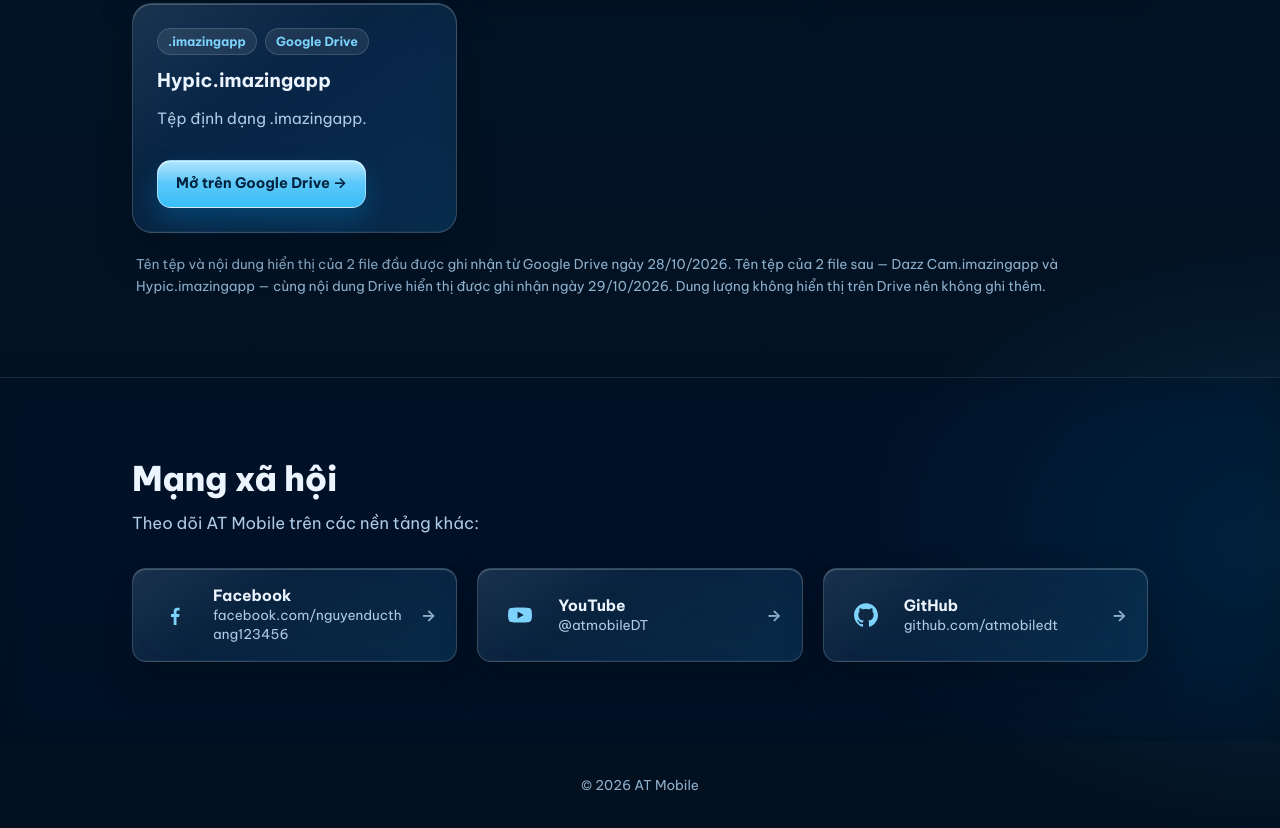
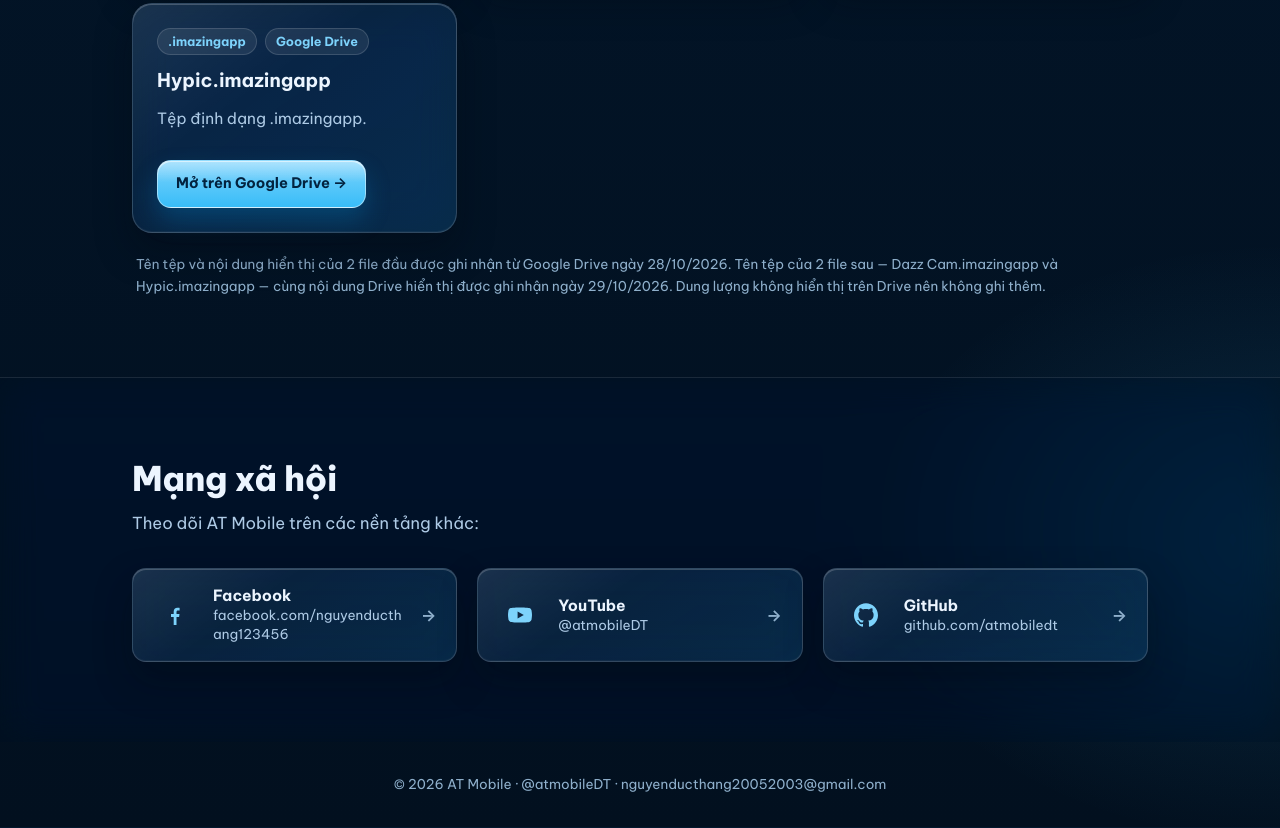
Before and after one commit to atmobiledt/atmobiledt.github.io, a plain HTML site: page index.html in a window 1280 px wide. Shown: the part 2724-3552 px from the top of the page. Drawn offline with Linux system fonts and the light colour scheme.

Commit message:
Update website - footer copyright line

```diff
--- a/index.html
+++ b/index.html
@@ -297,7 +297,7 @@
       .social-handle { display: block; color: var(--muted); font-size: 13.5px; line-height: 1.45; overflow-wrap: anywhere; }
       .social-arrow { margin-left: auto; flex: 0 0 auto; color: var(--faint); font-weight: 700; font-size: 16px; }
       footer { padding: var(--s-8) 0; }
-      .footer-copy { margin: 0; text-align: center; font-size: 13.5px; color: var(--faint); }
+      .footer-copy { margin: 0; text-align: center; font-size: 13.5px; color: var(--faint); line-height: 1.6; overflow-wrap: anywhere; }
 
       /* ---------- Responsive: tablet ---------- */
       @media (max-width: 960px) {
@@ -353,6 +353,7 @@
         .nav-links { gap: 2px; flex-wrap: nowrap; }
         .nav-links a { flex: 1 1 0; min-width: 0; white-space: nowrap; padding: var(--s-2) 2px; font-size: 12px; letter-spacing: 0; }
         h1 { font-size: 32px; }
+        .footer-copy { font-size: 12.5px; }
         .yt-banner { padding: var(--card-pad); }
         .video-meta { font-size: 12.5px; }
         .dl-card h3 { font-size: 17.5px; }
@@ -592,7 +593,7 @@
 
     <footer>
       <div class="wrap">
-        <p class="footer-copy">© 2026 AT Mobile</p>
+        <p class="footer-copy">© 2026 AT Mobile · @atmobileDT · nguyenducthang20052003@gmail.com</p>
       </div>
     </footer>
 
```
